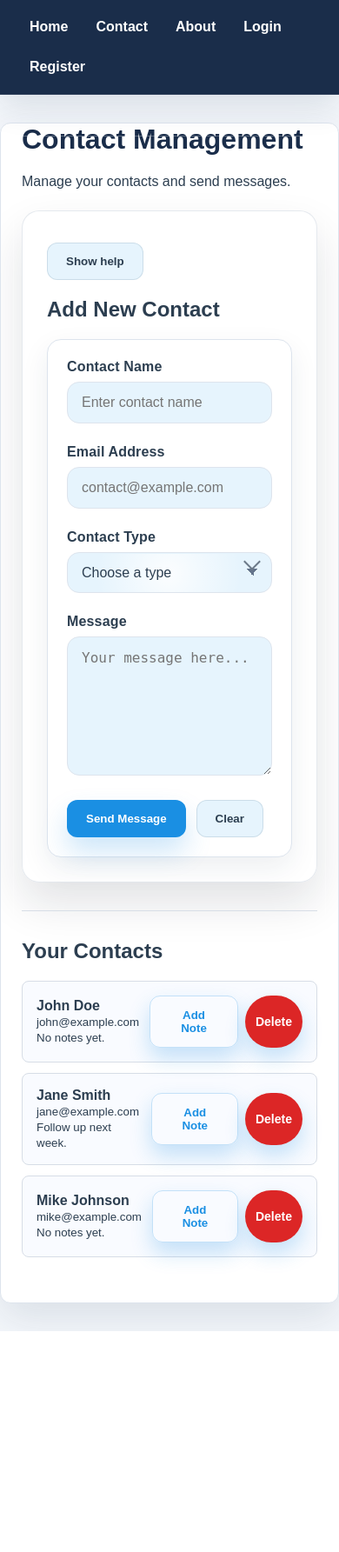
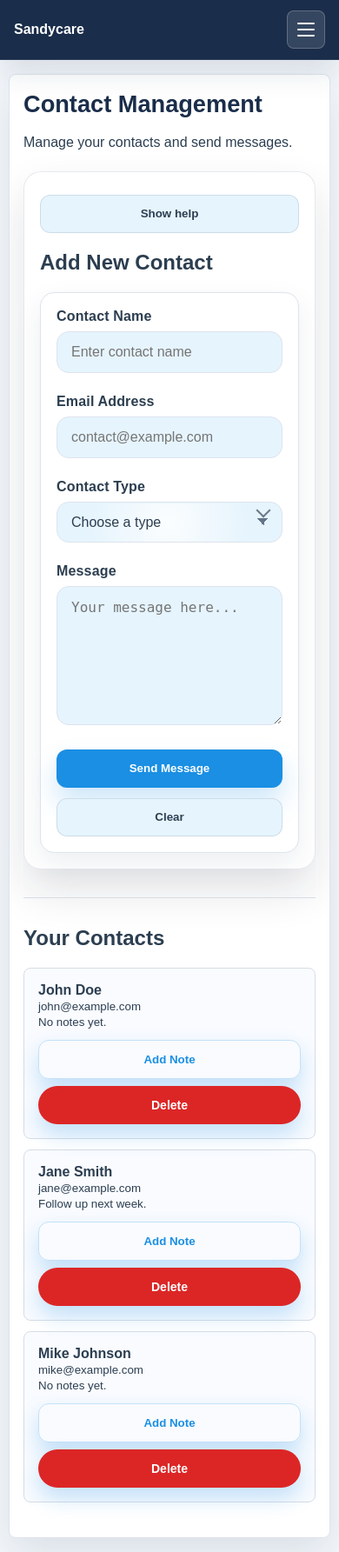
Before and after one commit to sandipmahat/Hospital-Appointment-Management-System, a Python web app: template apps/templates/contact.html in a window 390 px wide. Shown: the whole page at 87% size. Before the commit the page ends 1531 px from the top, so only its background shows below. Run offline with Jinja, Linux system fonts and the light colour scheme; the template is opened without the code that fills it, so the values that code supplies are empty.

Commit message:
Add responsive shared navigation

```diff
--- a/apps/static/css/style.css
+++ b/apps/static/css/style.css
@@ -1137,3 +1137,223 @@ button:focus-visible {
     border-color: #dc2626;
     color: #7f1d1d;
 }
+
+/* Responsive usability layer */
+html {
+    text-size-adjust: 100%;
+}
+
+*,
+*::before,
+*::after {
+    box-sizing: border-box;
+}
+
+body {
+    overflow-x: hidden;
+}
+
+img,
+svg,
+video {
+    max-width: 100%;
+}
+
+main {
+    width: min(900px, calc(100% - 32px));
+    padding-top: 24px;
+    border-radius: 8px;
+}
+
+.site-header {
+    padding: 0;
+}
+
+.site-header-inner {
+    display: flex;
+    align-items: center;
+    justify-content: space-between;
+    gap: 16px;
+    max-width: 1100px;
+    margin: 0 auto;
+    padding: 14px 24px;
+}
+
+.site-brand {
+    color: #ffffff;
+    font-weight: 800;
+    text-decoration: none;
+}
+
+.site-nav {
+    justify-content: center;
+    max-width: 1100px;
+    margin: 0 auto;
+    padding: 0 24px 14px;
+}
+
+nav a,
+button,
+a.button-secondary,
+a.button-ghost,
+.button-primary,
+.button-secondary,
+.button-ghost,
+.delete-btn {
+    min-height: 44px;
+}
+
+.sr-only {
+    position: absolute;
+    width: 1px;
+    height: 1px;
+    padding: 0;
+    margin: -1px;
+    overflow: hidden;
+    clip: rect(0, 0, 0, 0);
+    white-space: nowrap;
+    border: 0;
+}
+
+.nav-toggle {
+    display: none;
+    width: 44px;
+    height: 44px;
+    padding: 0;
+    border-radius: 8px;
+    background: rgba(255, 255, 255, 0.12);
+    border: 1px solid rgba(255, 255, 255, 0.22);
+    color: #ffffff;
+    box-shadow: none;
+}
+
+.nav-toggle:hover {
+    background: rgba(255, 255, 255, 0.18);
+    transform: none;
+}
+
+.nav-toggle-line {
+    display: block;
+    width: 20px;
+    height: 2px;
+    border-radius: 999px;
+    background: currentColor;
+}
+
+.table-responsive {
+    -webkit-overflow-scrolling: touch;
+}
+
+a:focus-visible,
+button:focus-visible,
+input:focus-visible,
+textarea:focus-visible,
+select:focus-visible {
+    outline: 3px solid rgba(26, 143, 227, 0.45);
+    outline-offset: 3px;
+}
+
+@media (max-width: 760px) {
+    .site-header-inner {
+        padding: 12px 16px;
+    }
+
+    .nav-toggle {
+        display: inline-flex;
+        align-items: center;
+        justify-content: center;
+        flex-direction: column;
+        gap: 5px;
+    }
+
+    .site-nav {
+        display: none;
+        flex-direction: column;
+        align-items: stretch;
+        padding: 8px 16px 16px;
+        border-top: 1px solid rgba(255, 255, 255, 0.12);
+    }
+
+    .site-nav.is-open {
+        display: flex;
+    }
+
+    .site-nav a {
+        width: 100%;
+        justify-content: center;
+        border-radius: 8px;
+    }
+
+    main {
+        width: min(100% - 20px, 900px);
+        margin: 16px auto;
+        padding: 18px 16px 28px;
+    }
+
+    .contact-form-container,
+    .form-card,
+    form {
+        padding: 18px;
+    }
+
+    .contact-item,
+    .contact-item-actions,
+    .dashboard-header,
+    .dashboard-actions {
+        align-items: stretch;
+        flex-direction: column;
+    }
+
+    .form-actions,
+    .table-actions,
+    .confirmation-dialog-buttons {
+        flex-direction: column;
+        align-items: stretch;
+    }
+
+    button,
+    a.button-secondary,
+    a.button-ghost,
+    .button-primary,
+    .delete-btn {
+        width: 100%;
+    }
+
+    .nav-toggle {
+        width: 44px;
+        flex: 0 0 44px;
+    }
+
+    .confirmation-dialog {
+        width: calc(100% - 32px);
+        min-width: 0;
+    }
+}
+
+@media (max-width: 480px) {
+    body {
+        font-size: 16px;
+    }
+
+    h1 {
+        font-size: 1.7rem;
+        line-height: 1.2;
+    }
+
+    th,
+    td {
+        padding: 12px;
+        white-space: nowrap;
+    }
+}
+
+@media (prefers-reduced-motion: reduce) {
+    *,
+    *::before,
+    *::after {
+        animation-duration: 0.01ms !important;
+        animation-iteration-count: 1 !important;
+        scroll-behavior: auto !important;
+        transition-duration: 0.01ms !important;
+    }
+}
--- a/apps/static/js/events-alerts.js
+++ b/apps/static/js/events-alerts.js
@@ -201,6 +201,31 @@ function setButtonLoading(buttonId, isLoading = true) {
     return false;
 }
 
+document.addEventListener('DOMContentLoaded', function() {
+    document.querySelectorAll('.nav-toggle').forEach(function(toggle) {
+        const menuId = toggle.getAttribute('aria-controls');
+        const menu = menuId ? document.getElementById(menuId) : null;
+        if (!menu) {
+            return;
+        }
+
+        toggle.addEventListener('click', function() {
+            const isOpen = toggle.getAttribute('aria-expanded') === 'true';
+            toggle.setAttribute('aria-expanded', String(!isOpen));
+            menu.classList.toggle('is-open', !isOpen);
+            document.body.classList.toggle('nav-open', !isOpen);
+        });
+
+        menu.querySelectorAll('a').forEach(function(link) {
+            link.addEventListener('click', function() {
+                toggle.setAttribute('aria-expanded', 'false');
+                menu.classList.remove('is-open');
+                document.body.classList.remove('nav-open');
+            });
+        });
+    });
+});
+
 // Export functions for use in other modules
 if (typeof module !== 'undefined' && module.exports) {
     module.exports = {
--- a/apps/templates/base.html
+++ b/apps/templates/base.html
@@ -10,8 +10,17 @@
 </head>
 <body>
     {% block header %}
-    <header>
-        <nav aria-label="Primary navigation">
+    <header class="site-header">
+        <div class="site-header-inner">
+            <a class="site-brand" href="{{ url_for('auth.home') }}">Sandycare</a>
+            <button class="nav-toggle" type="button" aria-controls="siteNavigation" aria-expanded="false">
+                <span class="nav-toggle-line"></span>
+                <span class="nav-toggle-line"></span>
+                <span class="nav-toggle-line"></span>
+                <span class="sr-only">Toggle navigation</span>
+            </button>
+        </div>
+        <nav id="siteNavigation" class="site-nav" aria-label="Primary navigation">
             <a href="{{ url_for('auth.home') }}">Home</a>
             <a href="{{ url_for('auth.contact') }}">Contact</a>
             <a href="{{ url_for('auth.about') }}">About</a>
```
